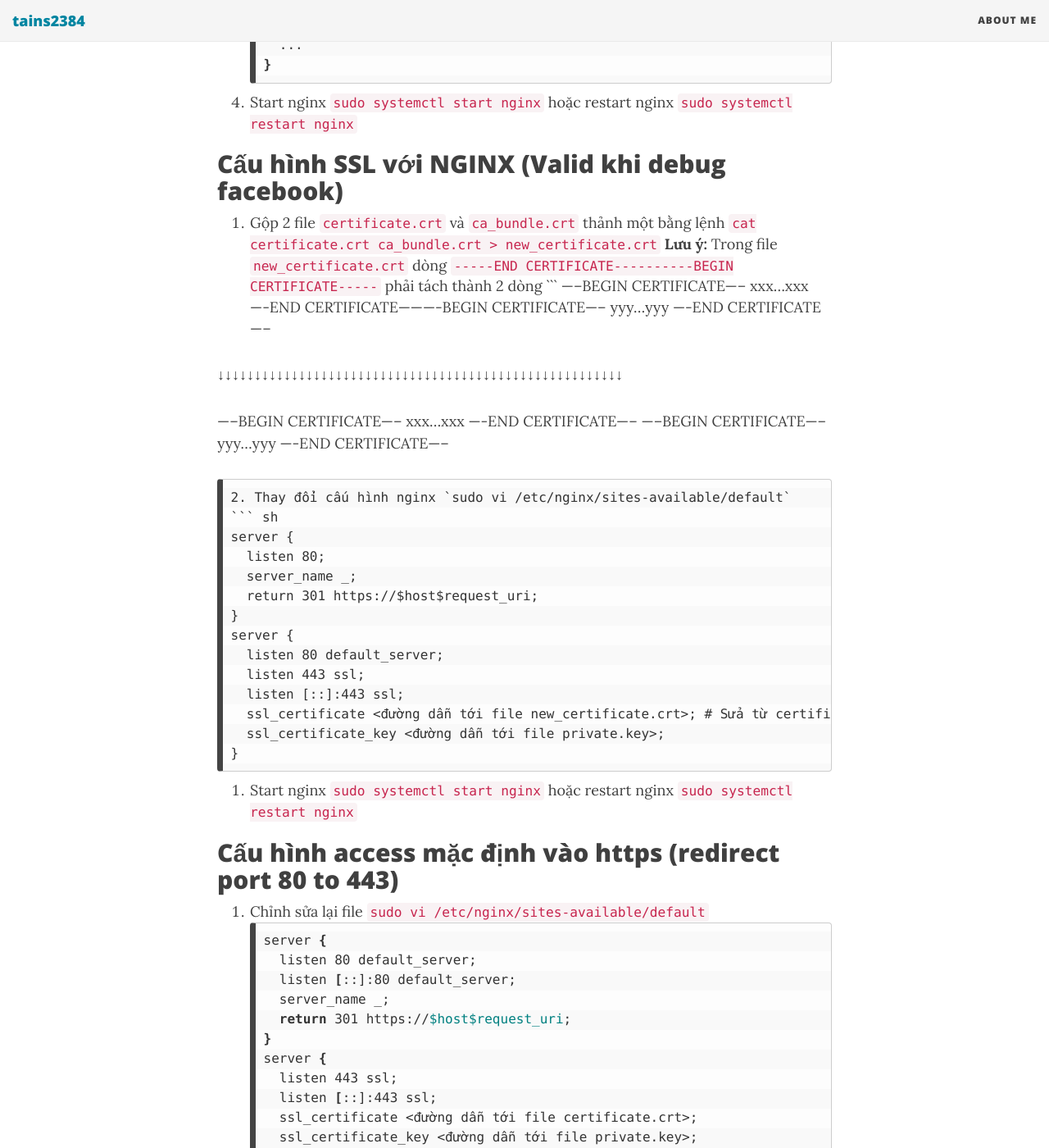
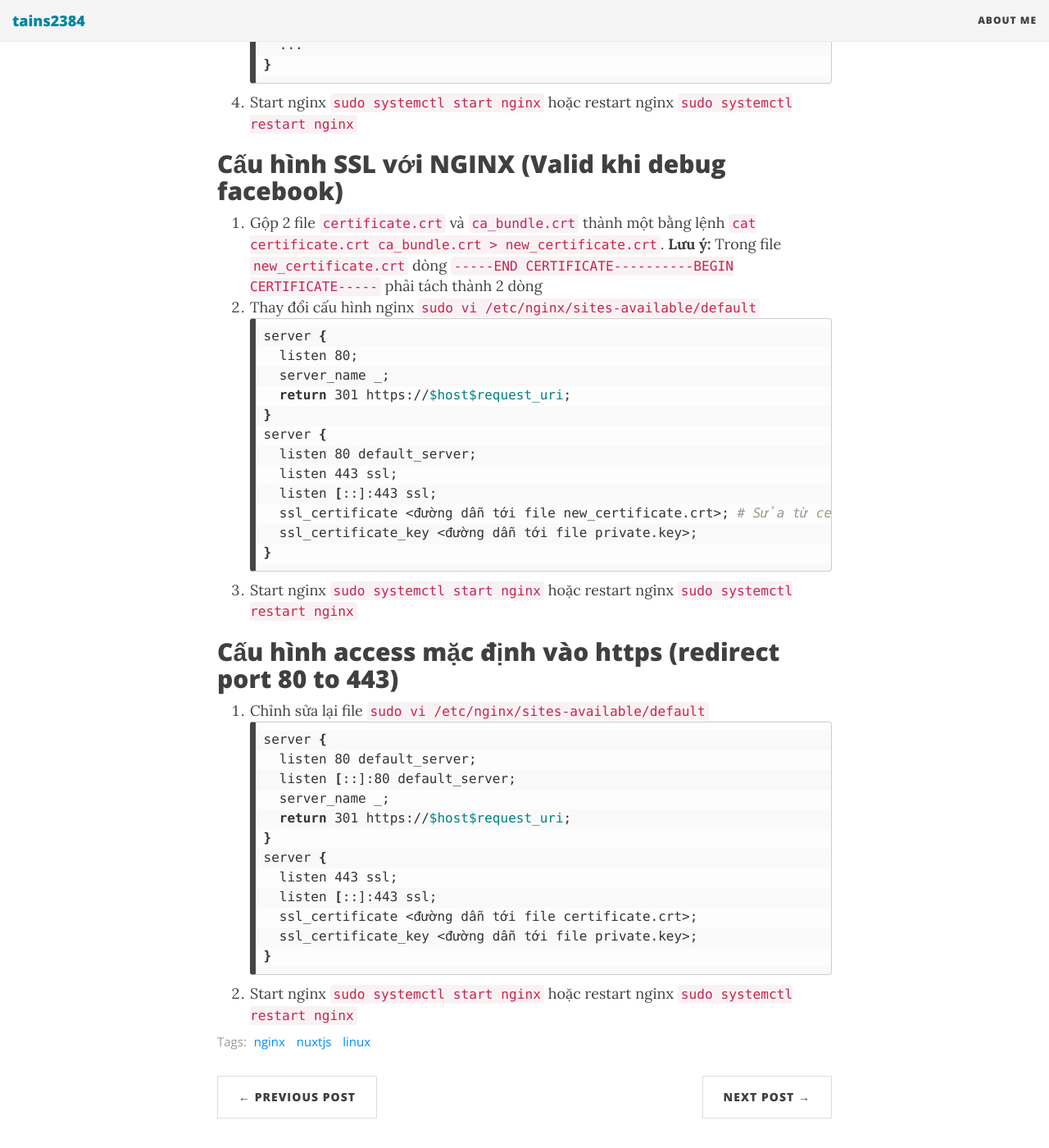
Before and after one commit to tains2384/tains2384.github.io, a Jekyll site: the page built from _posts/2019-12-16-setup-nginx-on-linux-for-nuxtjs.md, in a window 1280 px wide and 1400 px high, scrolled down 1498 px. Shown: the whole window at 82% size. Built offline with Jekyll 4.4.1, drawn with Linux system fonts in a browser that asks for light colours; nearby versions of some CDN libraries.

Commit message:
update format setup nginx

````diff
--- a/_posts/2019-12-16-setup-nginx-on-linux-for-nuxtjs.md
+++ b/_posts/2019-12-16-setup-nginx-on-linux-for-nuxtjs.md
@@ -59,25 +59,8 @@ server {
 4. Start nginx `sudo systemctl start nginx` hoặc restart nginx `sudo systemctl restart nginx`
 
 ## Cấu hình SSL với NGINX (Valid khi debug facebook)
-1. Gộp 2 file `certificate.crt` và `ca_bundle.crt` thảnh một bằng lệnh `cat certificate.crt ca_bundle.crt > new_certificate.crt`
-**Lưu ý:** Trong file `new_certificate.crt` dòng `-----END CERTIFICATE----------BEGIN CERTIFICATE-----` phải tách thành 2 dòng
-```
------BEGIN CERTIFICATE-----
-xxx...xxx
-----END CERTIFICATE----------BEGIN CERTIFICATE-----
-yyy...yyy
-----END CERTIFICATE-----
 
-↓↓↓↓↓↓↓↓↓↓↓↓↓↓↓↓↓↓↓↓↓↓↓↓↓↓↓↓↓↓↓↓↓↓↓↓↓↓↓↓↓↓↓↓↓↓↓↓↓↓↓↓↓↓↓
-
------BEGIN CERTIFICATE-----
-xxx...xxx
-----END CERTIFICATE-----
------BEGIN CERTIFICATE-----
-yyy...yyy
-----END CERTIFICATE-----
-
-```
+1. Gộp 2 file `certificate.crt` và `ca_bundle.crt` thành một bằng lệnh `cat certificate.crt ca_bundle.crt > new_certificate.crt`. **Lưu ý:** Trong file `new_certificate.crt` dòng `-----END CERTIFICATE----------BEGIN CERTIFICATE-----` phải tách thành 2 dòng
 2. Thay đổi cấu hình nginx `sudo vi /etc/nginx/sites-available/default`
 ``` sh
 server {
````
